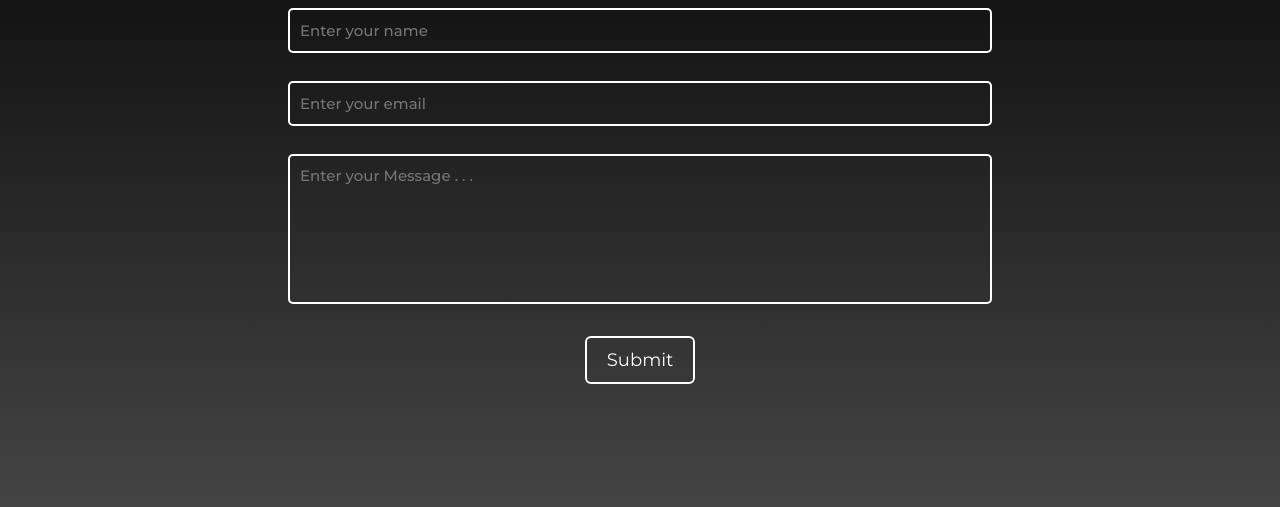
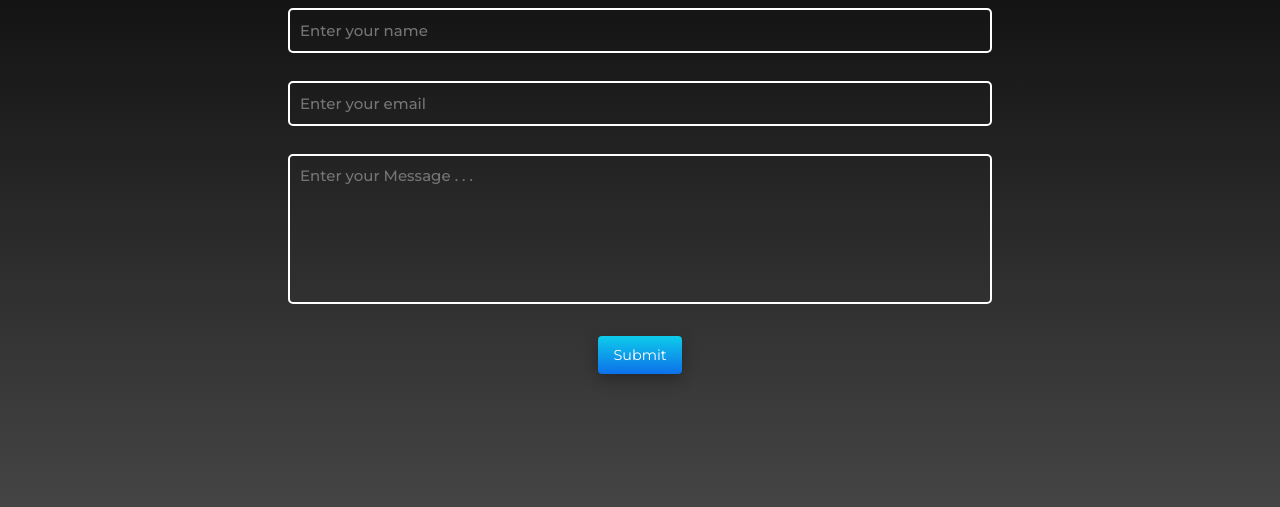
Before and after one commit to hypercosmicedit/Portfolio, a plain HTML site: page contact.html in a window 1280 px wide. Shown: the part 205-712 px from the top of the page. Drawn offline with Linux system fonts and the light colour scheme; a web font is replaced by a local one.

Commit message:
Update submit button styling in style.css

```diff
--- a/style.css
+++ b/style.css
@@ -687,25 +687,20 @@ textarea {
 
 
 input[type="submit"] {
-    font-size: 18px;
-    padding: 10px 20px;
-    cursor: pointer;
-    display: block;
-    margin: auto;
-    align-items: center;
-    background-color: transparent;
-    border-radius: 6px;
-    box-sizing: border-box;
-    border: 2px white solid;
-    color: #fff;
-    cursor: pointer;
-    font-family: "Montserrat", sans-serif;
-    height: 48px;
-    background-color: transparent;
-    justify-content: center;
-    padding-left: 20px;
-    padding-right: 20px;
-    font-size: 18px;
+  background-image: linear-gradient(#0dccea, #0d70ea);
+  border: 0;
+  border-radius: 4px;
+  box-shadow: rgba(0, 0, 0, .3) 0 5px 15px;
+  box-sizing: border-box;
+  color: #fff;
+  cursor: pointer;
+  font-family: "Montserrat",sans-serif;
+  font-size: .9em;
+  margin: 5px;
+  padding: 10px 15px;
+  text-align: center;
+  display: block;
+  margin: auto;
 }
 
 input[type="submit"]:hover {
```
